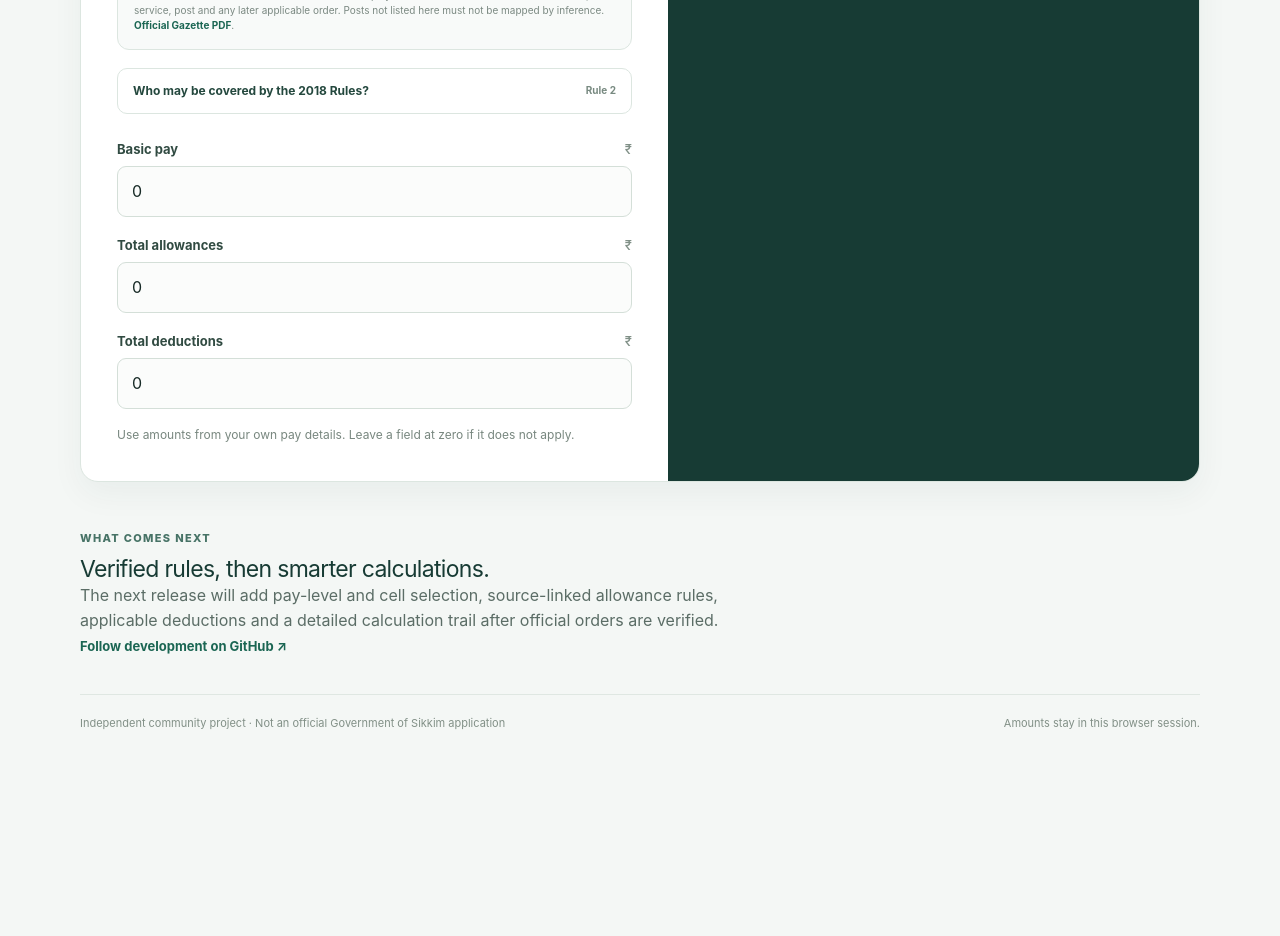
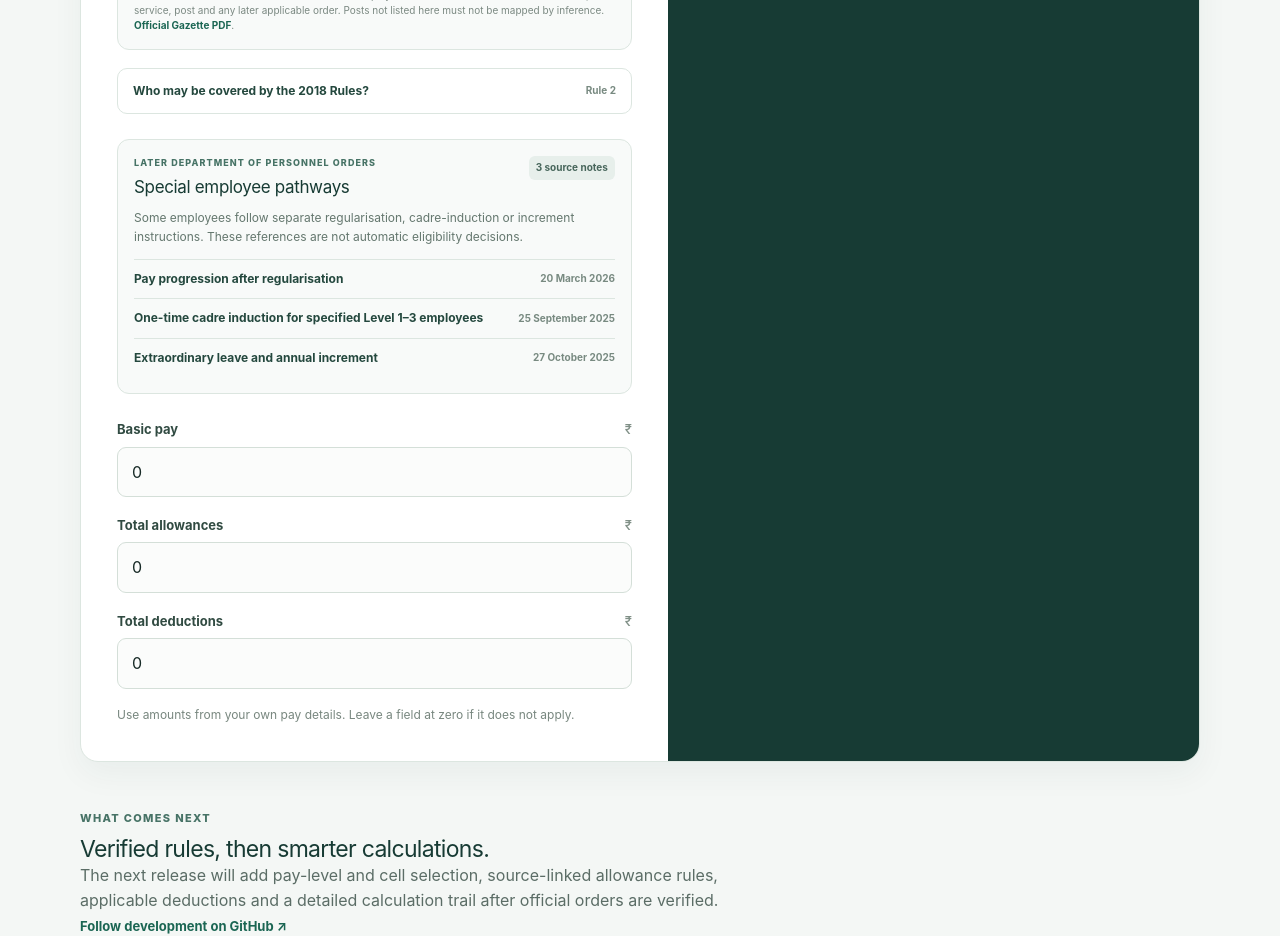
Before and after one commit to leenusdarnal/sikkim-govt-salary-calculator-, a SvelteKit app: page / in a window 1280 px wide. Shown: the part 1140-2076 px from the top of the page. Before the commit the page ends 1900 px from the top, so only its background shows below. Built offline with nearby package versions, Linux system fonts and the light colour scheme.

Commit message:
Add later DOP applicability guidance to the calculator

```diff
--- a/src/routes/+page.svelte
+++ b/src/routes/+page.svelte
@@ -3,6 +3,7 @@
   import { calculateSalary } from '../lib/salary-calculation.js';
   import { getPayCell, getPayLevel, PAY_LEVELS } from '../lib/pay-matrix.js';
   import { POST_MAPPING_GROUPS, getPostMapping } from '../lib/post-level-mappings.js';
+  import { APPLICABILITY_GUIDANCE } from '../lib/applicability-guidance.js';
   import { nextTheme, resolveTheme } from '../lib/theme.js';
   import { createManualEstimateStatement, hasValidManualEstimateInputs } from '../lib/estimate-statement.js';
 
@@ -231,6 +232,43 @@
         </div>
       </details>
 
+      <section class="applicability-guidance" aria-labelledby="applicability-title">
+        <div class="matrix-heading">
+          <div>
+            <p class="eyebrow">Later Department of Personnel orders</p>
+            <h3 id="applicability-title">Special employee pathways</h3>
+          </div>
+          <span class="matrix-badge">3 source notes</span>
+        </div>
+        <p class="applicability-intro">Some employees follow separate regularisation, cadre-induction or increment instructions. These references are not automatic eligibility decisions.</p>
+        {#each APPLICABILITY_GUIDANCE as guidance (guidance.id)}
+          <details class="applicability-item">
+            <summary>
+              <span>{guidance.title}</span>
+              <small>{guidance.sourceDate}</small>
+            </summary>
+            <div class="applicability-content">
+              <p class="applicability-source"><strong>{guidance.sourceLabel}</strong> · {guidance.sourceKind}</p>
+              <p><strong>Who the source addresses</strong></p>
+              <ul>
+                {#each guidance.applicability as item (item)}
+                  <li>{item}</li>
+                {/each}
+              </ul>
+              <p><strong>What the source says</strong></p>
+              <ol>
+                {#each guidance.stages as stage, index (index)}
+                  <li>{stage}</li>
+                {/each}
+              </ol>
+              <p class="applicability-status">{guidance.status}</p>
+              <p class="applicability-caution">{guidance.caution}</p>
+              <a href={guidance.sourceUrl} target="_blank" rel="noreferrer">Open official source ↗</a>
+            </div>
+          </details>
+        {/each}
+      </section>
+
       <label for="basic-pay">Basic pay <span>₹</span></label>
       <input id="basic-pay" class="focus-visible:outline-2 focus-visible:outline-offset-2 focus-visible:outline-emerald-700" type="number" min="0" step="1" bind:value={basicPay} inputmode="decimal" aria-invalid={!Number.isFinite(basicPay) || basicPay < 0} aria-describedby={!Number.isFinite(basicPay) || basicPay < 0 ? "basic-pay-error" : undefined} placeholder="e.g. 56000" />
       {#if !Number.isFinite(basicPay) || basicPay < 0}<p class="field-error" id="basic-pay-error">Enter a valid, non-negative amount.</p>{/if}
@@ -361,6 +399,21 @@
   .rules-coverage-content li { margin: 4px 0; }
   .coverage-warning { padding-top: 9px; border-top: 1px solid #e0e8e3; font-weight: 650; }
 
+  .applicability-guidance { margin: 0 0 25px; padding: 16px; border: 1px solid #dce6e0; border-radius: 12px; background: #f8faf9; }
+  .applicability-intro { margin: 9px 0 12px; color: #64776e; font-size: 12px; }
+  .applicability-item { padding: 10px 0; border-top: 1px solid #dce6e0; }
+  .applicability-item summary { display: flex; align-items: center; justify-content: space-between; gap: 12px; color: #24483e; font-size: 12px; font-weight: 750; cursor: pointer; }
+  .applicability-item summary:focus-visible { outline: 2px solid #377b68; outline-offset: 3px; }
+  .applicability-item summary small { color: #788a81; font-size: 10px; font-weight: 650; white-space: nowrap; }
+  .applicability-content { padding: 8px 0 4px; color: #586d63; font-size: 11px; }
+  .applicability-content p { margin: 9px 0 6px; }
+  .applicability-content ul, .applicability-content ol { margin: 6px 0 10px; padding-left: 20px; }
+  .applicability-content li { margin: 5px 0; }
+  .applicability-source { color: #446a5c; }
+  .applicability-status { padding: 7px 9px; border-radius: 7px; background: #e7efeb; color: #345b4d; font-weight: 750; }
+  .applicability-caution { padding-top: 8px; border-top: 1px solid #e0e8e3; }
+  .applicability-content a { display: inline-block; margin-top: 5px; color: #1b6653; font-size: 11px; font-weight: 750; text-underline-offset: 3px; }
+
   h2 { margin: 0; font-size: 23px; line-height: 1.2; letter-spacing: -.03em; }
   .step { color: #87968f; font-size: 11px; font-weight: 750; letter-spacing: .08em; white-space: nowrap; }
   label { display: flex; justify-content: space-between; margin: 18px 0 7px; color: #314b42; font-size: 13px; font-weight: 700; }
@@ -457,6 +510,17 @@
   :global(html[data-theme="dark"]) .rules-coverage-content { color: #afc1b6; }
   :global(html[data-theme="dark"]) .coverage-warning { border-color: #2d4237; }
 
+  :global(html[data-theme="dark"]) .applicability-guidance { border-color: #2d4237; background: #101b16; }
+  :global(html[data-theme="dark"]) .applicability-intro { color: #a2b6aa; }
+  :global(html[data-theme="dark"]) .applicability-item { border-color: #2d4237; }
+  :global(html[data-theme="dark"]) .applicability-item summary { color: #dce9e2; }
+  :global(html[data-theme="dark"]) .applicability-item summary small { color: #8fa198; }
+  :global(html[data-theme="dark"]) .applicability-content { color: #afc1b6; }
+  :global(html[data-theme="dark"]) .applicability-source { color: #9acbb4; }
+  :global(html[data-theme="dark"]) .applicability-status { background: #24382e; color: #c1e0ce; }
+  :global(html[data-theme="dark"]) .applicability-caution { border-color: #2d4237; }
+  :global(html[data-theme="dark"]) .applicability-content a { color: #8ed8bc; }
+
   @media print {
     @page { margin: 18mm; }
     :global(body) { margin: 0; background: white !important; color: #111 !important; font-size: 12pt; }
```
